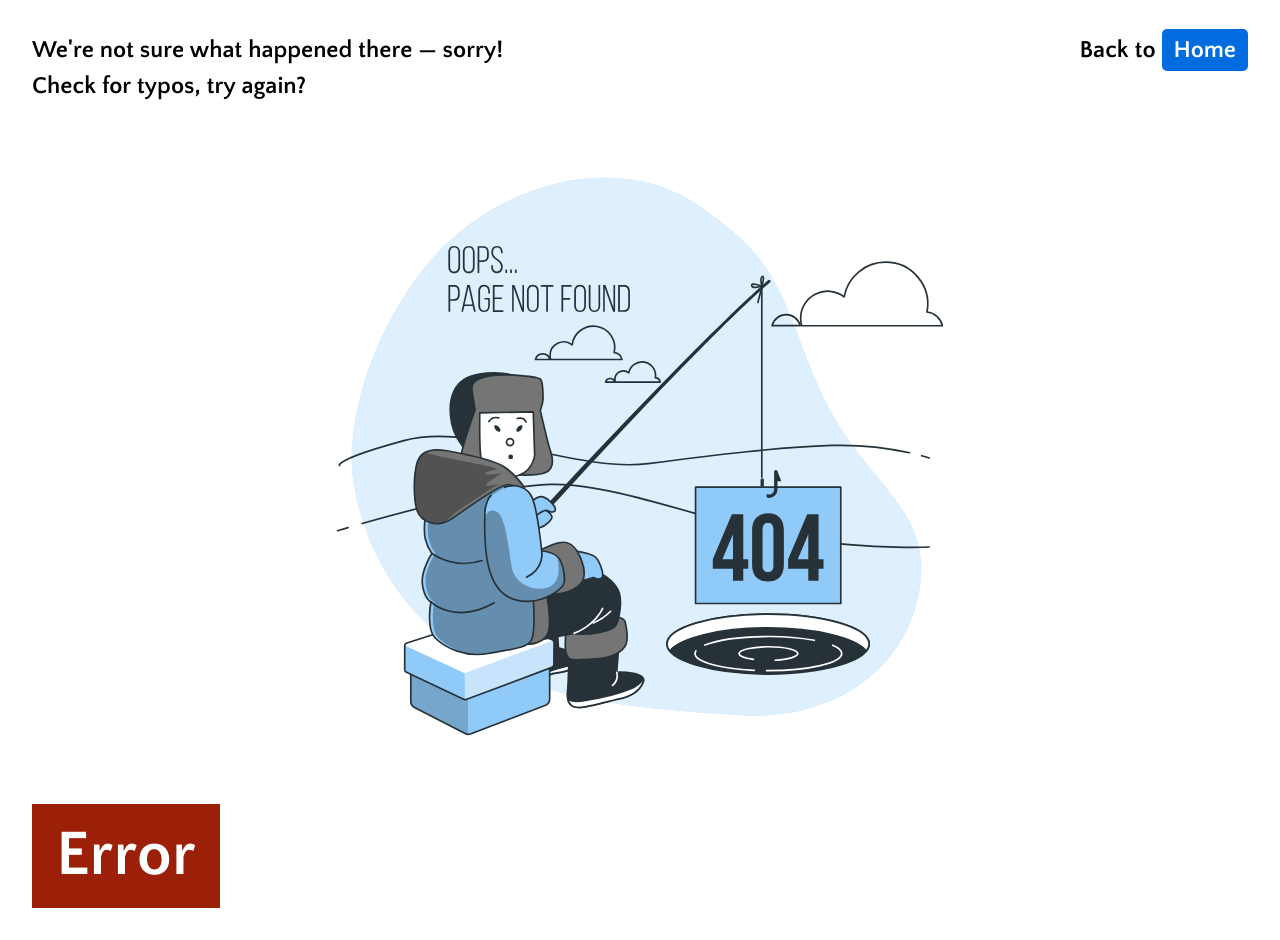
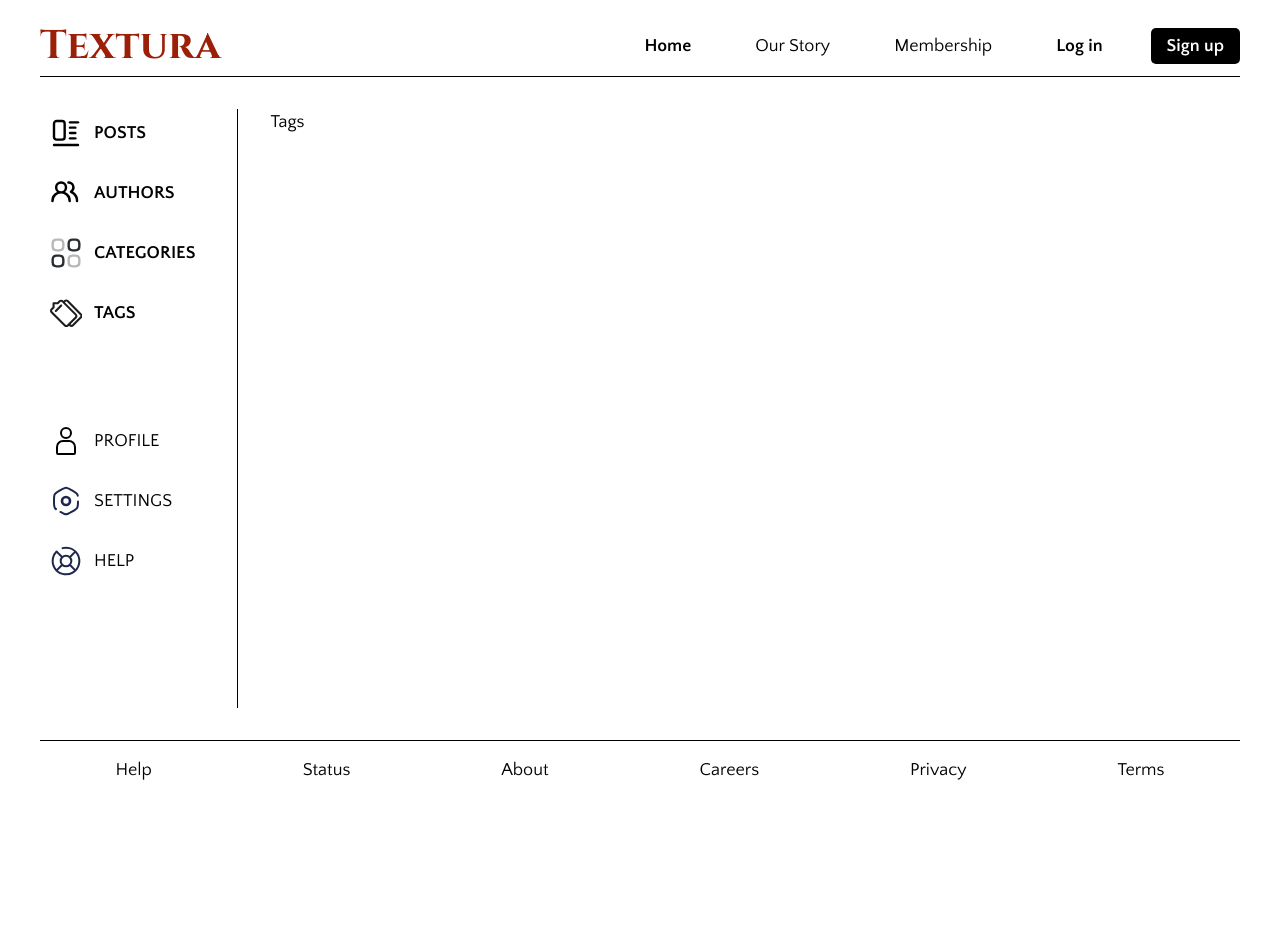
Before and after one commit to py-code314/blog-api-reader, a React (Vite) app: page /home/tags in a window 1280 px wide. After the commit the page ends 800 px from the top, so only its background shows below. Built offline with nearby package versions, Linux system fonts and the light colour scheme.

Commit message:
feat(routes): Add a route to display all tags

```diff
--- a/src/components/features/categories/Categories.jsx
+++ b/src/components/features/categories/Categories.jsx
@@ -12,7 +12,7 @@ const Categories = () => {
   const { data, isLoading, error } = useFetchData(
     'http://localhost:8080/api/v1/categories/all',
   )
-  console.log("🚀 ~ Categories ~ data:", data)
+  // console.log("🚀 ~ Categories ~ data:", data)
 
   // Show loading spinner while fetching the data
   if (isLoading)
--- /dev/null
+++ b/src/components/features/tags/Tags.jsx
@@ -0,0 +1,5 @@
+const Tags = () => {
+  return ( <div>Tags</div> );
+}
+
+export default Tags;
--- a/src/components/layouts/sidebar/Sidebar.jsx
+++ b/src/components/layouts/sidebar/Sidebar.jsx
@@ -60,7 +60,7 @@ const Sidebar = () => {
             </li>
             {/* Tags link  */}
             <li className={styles.navItem}>
-              <Link className={styles.link} to={`/home`}>
+              <Link className={styles.link} to={`/home/tags`}>
                 <img
                   className={styles.tagsIcon}
                   src={tagsIcon}
--- a/src/routes/routes.jsx
+++ b/src/routes/routes.jsx
@@ -8,6 +8,7 @@ import DefaultMainLayout from '../components/features/main-default/DefaultMainLa
 import Posts from '../components/features/posts/Posts'
 import Authors from '../components/features/authors/Authors'
 import Categories from '../components/features/categories/Categories'
+import Tags from '../components/features/tags/Tags'
 
 /* Array of routes */
 const routes = [
@@ -25,6 +26,7 @@ const routes = [
           {path: 'authors', element: <Authors/>},
           {path: 'categories', element: <Categories/>},
           {path: 'categories/:categoryId', element: <Posts/>},
+          {path: 'tags', element: <Tags/>},
         ]
        },
       { path: 'signup', element: <SignupPage /> },
```
Also changed, not shown: src/components/features/tags/Tags.module.css (added).
